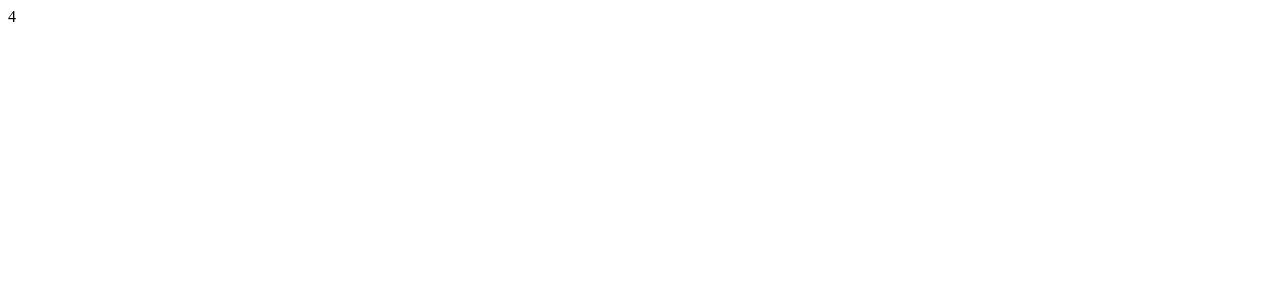
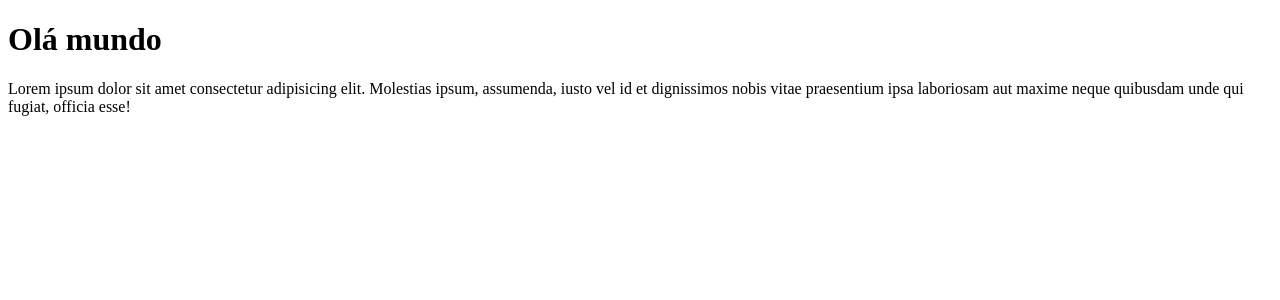
Before and after one commit to Liebertt/Curso-de-React-JS-19-e-Next.js-15, a React (Vite) app in the folder chronos-pomodoro/: page / in a window 1280 px wide. Shown: the top 300 px of the page. Built offline with nearby package versions, Linux system fonts and the light colour scheme.

Commit message:
Conceito de Componente e Fragment

```diff
--- a/chronos-pomodoro/src/App.tsx
+++ b/chronos-pomodoro/src/App.tsx
@@ -1,11 +1,12 @@
-function App() {
+
+
+export function App() {
     console.log('Oi');
-    return
-    (<div>
+    return     (
+    <>
     <h1>Olá mundo</h1>
     <p>Lorem ipsum dolor sit amet consectetur adipisicing elit. Molestias ipsum, assumenda, iusto vel id et dignissimos nobis vitae praesentium ipsa laboriosam aut maxime neque
       quibusdam unde qui fugiat, officia esse!
       </p>
-    </div>)
+    </>)
 }
-export default App;
--- a/chronos-pomodoro/src/Soma.tsx
+++ /dev/null
@@ -1,5 +0,0 @@
-function Somar(){
-    return 2 + 2;
-}
-
-export default Somar;
--- a/chronos-pomodoro/src/main.tsx
+++ b/chronos-pomodoro/src/main.tsx
@@ -1,12 +1,9 @@
-import { StrictMode } from 'react'
-import { createRoot } from 'react-dom/client'
-import Texto from './App';
-import Somar from './Soma';
+import { StrictMode } from "react";
+import { createRoot } from "react-dom/client";
+import { App } from "./App";
 
-
-createRoot(document.getElementById('root')!).render(
+createRoot(document.getElementById("root")!).render(
   <StrictMode>
-    <Texto />
-    <Somar />
+    <App />
   </StrictMode>,
-)
+);
```
